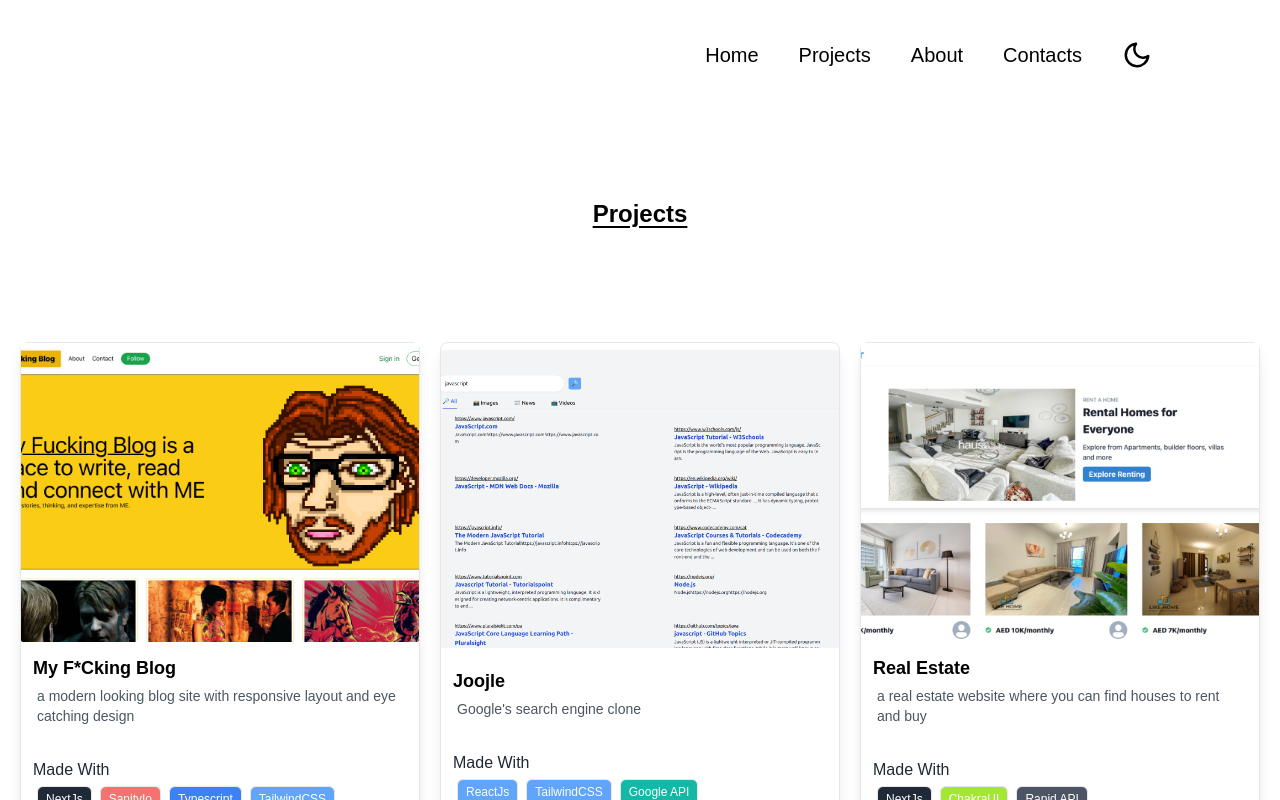
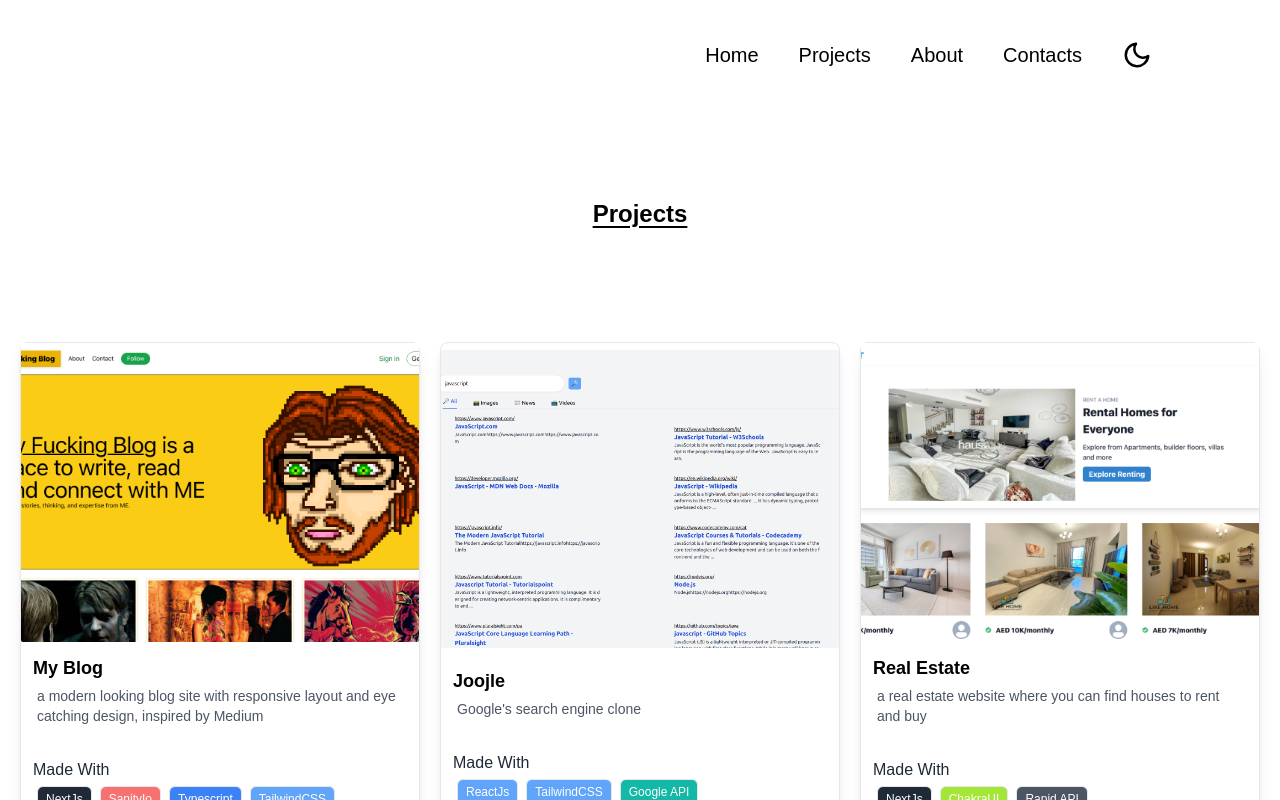
Before and after one commit to spikeoze/my-portofolio, a Next.js app: page /projects in a window 1280 px wide. Shown: the top 800 px of the page. Built offline with nearby package versions, Linux system fonts and the light colour scheme.

Commit message:
changed title

```diff
--- a/components/data.js
+++ b/components/data.js
@@ -1,9 +1,9 @@
 export const projects = [
   {
     id: 1,
-      title: "my f*cking blog",
+    title: "my blog",
     description:
-        "a modern looking blog site with responsive layout and eye catching design",
+      "a modern looking blog site with responsive layout and eye catching design, inspired by Medium",
     img: "/images/blog.png",
     site: "https://myfuckingblog.vercel.app/",
     source: "https://github.com/spikeoze/blog_app",
```
Lines whose indentation alone changed are shown as unchanged.
